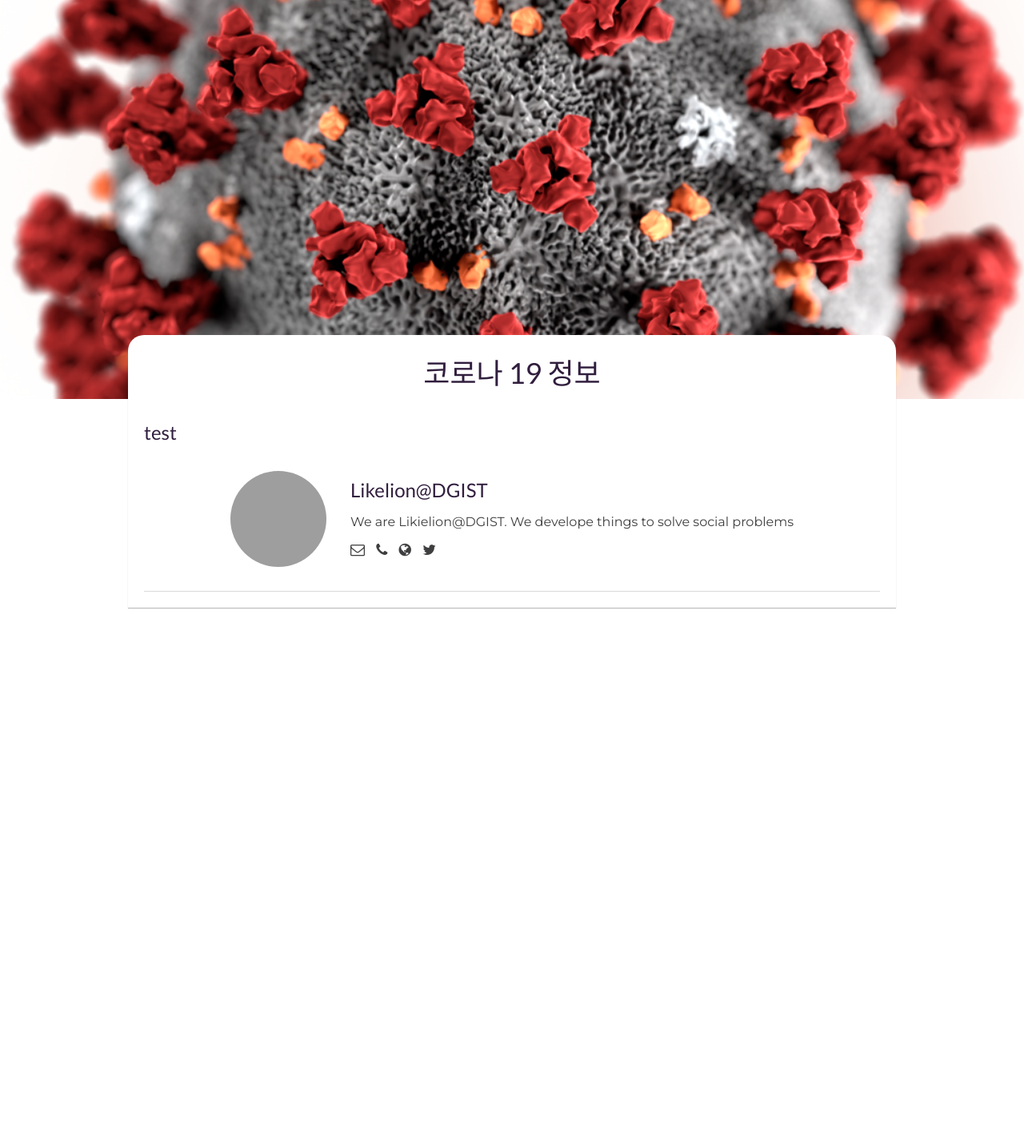
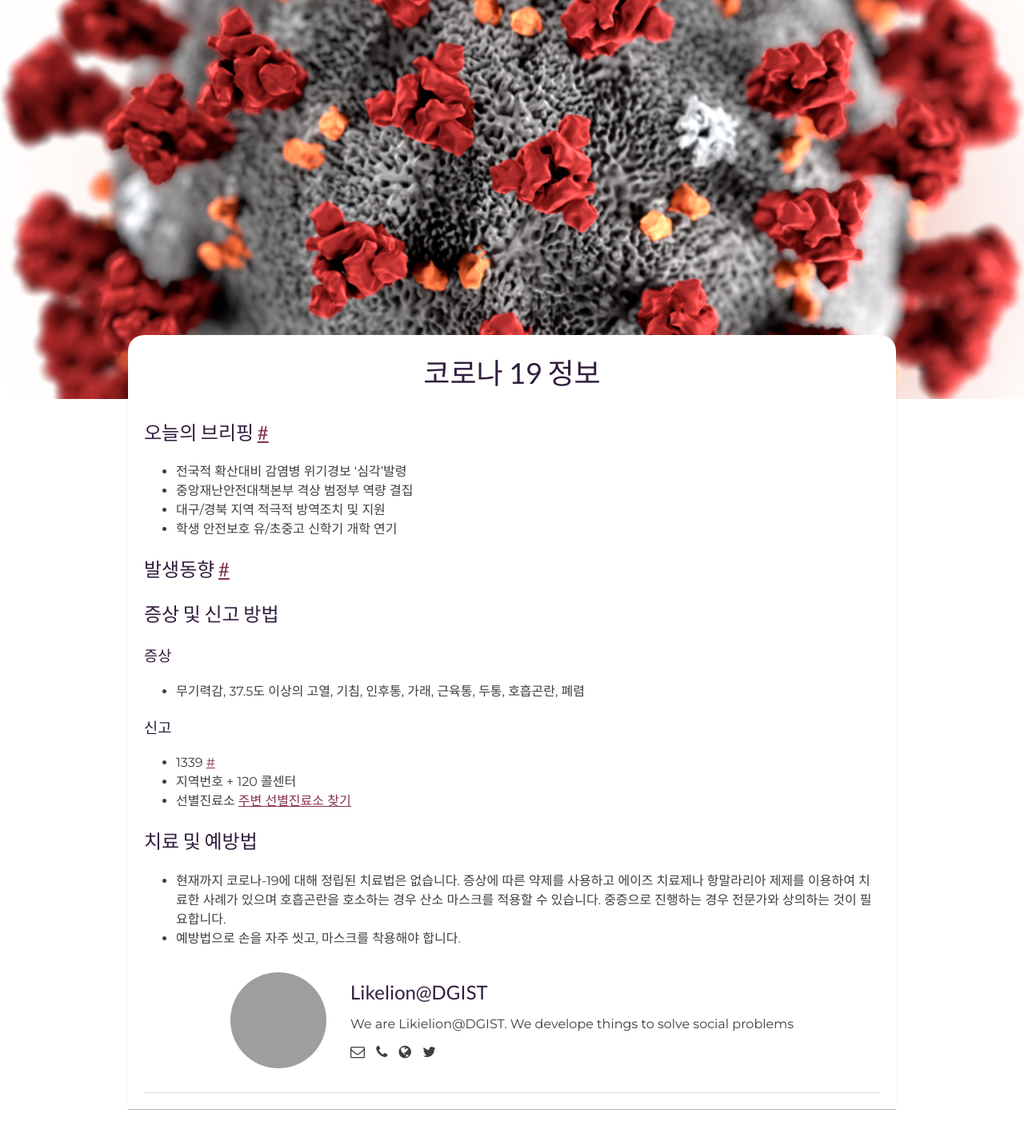
Before and after one commit to lizard-lion/COVID-19_proj, a Django app: page /virus/ in a window 1280 px wide. Shown: the part 122-1549 px from the top of the page at 80% size. Run offline with Django 3.2, Linux system fonts and the light colour scheme; style sheets or scripts are compiled from the project's sources; some libraries are stand-ins or nearby versions; grey boxes are pictures that could not be loaded.

Commit message:
Add virusinfo contents

```diff
--- a/virus/templates/virusinfo.html
+++ b/virus/templates/virusinfo.html
@@ -13,7 +13,38 @@
         </div>
 
         <!-- content here! -->
-        <h1> test </h1>
+        <h1 id="오늘의-브리핑-">오늘의 브리핑 <a href="https://www.youtube.com/watch?v=bmEcykEECgQ&amp;feature=youtu.be">#</a></h1>
+
+<ul>
+  <li>전국적 확산대비 감염병 위기경보 ‘심각’발령</li>
+  <li>중앙재난안전대책본부 격상 범정부 역량 결집</li>
+  <li>대구/경북 지역 적극적 방역조치 및 지원</li>
+  <li>학생 안전보호 유/초중고 신학기 개학 연기</li>
+</ul>
+
+<h1 id="발생동향-">발생동향 <a href="http://ncov.mohw.go.kr/bdBoardList_Real.do?brdId=&amp;brdGubun=&amp;ncvContSeq=&amp;contSeq=&amp;board_id=&amp;gubun=">#</a></h1>
+
+<h1 id="증상-및-신고-방법">증상 및 신고 방법</h1>
+
+<h3 id="증상">증상</h3>
+
+<ul>
+  <li>무기력감, 37.5도 이상의 고열, 기침, 인후통, 가래, 근육통, 두통, 호흡곤란, 폐렴</li>
+</ul>
+
+<h3 id="신고">신고</h3>
+
+<ul>
+  <li>1339 <a href="http://www.cdc.go.kr/contents.es?mid=a20701000000">#</a></li>
+  <li>지역번호 + 120 콜센터</li>
+  <li>선별진료소 <a href="http://www.mohw.go.kr/react/popup_200128.html">주변 선별진료소 찾기</a></li>
+</ul>
+
+<h1 id="치료-및-예방법">치료 및 예방법</h1>
+<ul>
+  <li>현재까지 코로나-19에 대해 정립된 치료법은 없습니다. 증상에 따른 약제를 사용하고 에이즈 치료제나 항말라리아 제제를 이용하여 치료한 사례가 있으며 호흡곤란을 호소하는 경우 산소 마스크를 적용할 수 있습니다. 중증으로 진행하는 경우 전문가와 상의하는 것이 필요합니다.</li>
+  <li>예방법으로 손을 자주 씻고, 마스크를 착용해야 합니다.</li>
+</ul>
 
 
         {% include './author-box.html' %}
```
